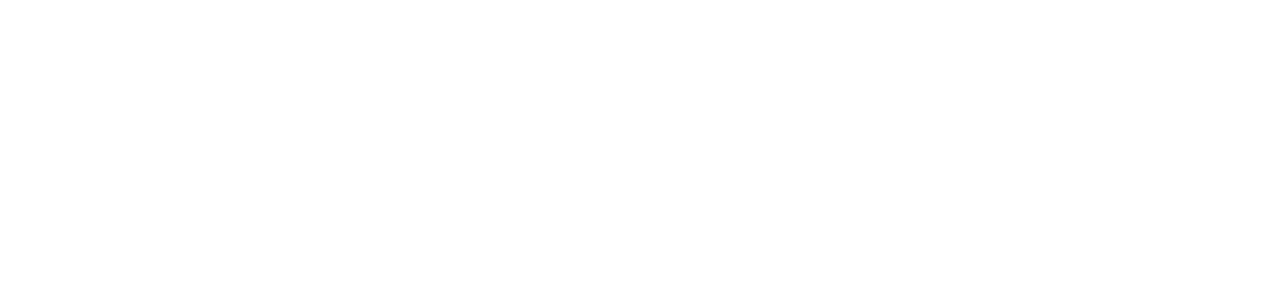
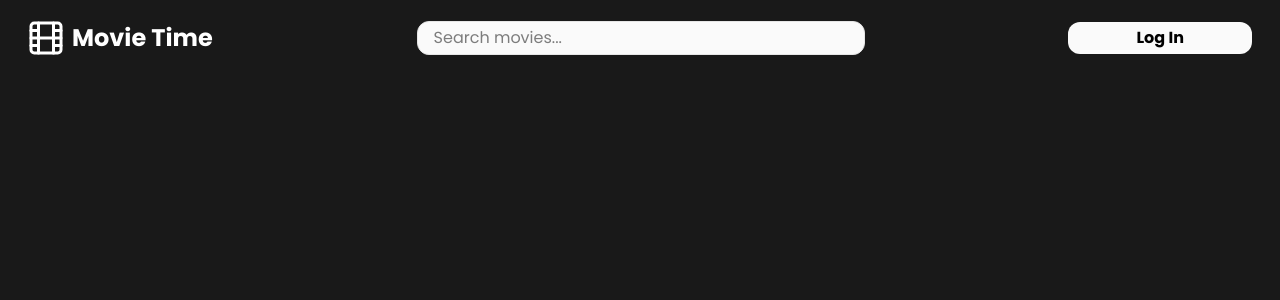
Before and after one commit to tokyoprikol/movie-time, a React (Vite) app: page / in a window 1280 px wide. Shown: the top 300 px of the page. Built offline with nearby package versions, Linux system fonts and the light colour scheme.

Commit message:
Add Header component with custom UI components

```diff
--- a/src/App.tsx
+++ b/src/App.tsx
@@ -1,5 +1,11 @@
+import Header from "./components/Header";
+
 function App() {
-    return <></>;
+    return (
+        <>
+            <Header />
+        </>
+    );
 }
 
 export default App;
--- /dev/null
+++ b/src/components/Header.tsx
@@ -0,0 +1,18 @@
+import Logo from "../assets/imgs/film.svg";
+import Button from "./UI/button/Button";
+import Input from "./UI/input/Input";
+
+const Header = () => {
+    return (
+        <div className="flex justify-between items-center p-5 px-7">
+            <div className="flex items-center gap-2 cursor-pointer">
+                <img src={Logo} alt="logo" />
+                <span className="text-2xl font-bold">Movie Time</span>
+            </div>
+            <Input type="text" placeholder="Search movies..." />
+            <Button>Log In</Button>
+        </div>
+    );
+};
+
+export default Header;
--- /dev/null
+++ b/src/components/UI/button/Button.tsx
@@ -0,0 +1,16 @@
+type ButtonProps = {
+    children: React.ReactNode;
+};
+
+const Button = ({ children, ...props }: ButtonProps) => {
+    return (
+        <button
+            {...props}
+            className="bg-neutral-50 rounded-xl text-black font-bold px-17 py-1 hover:bg-neutral-200 transition cursor-pointer"
+        >
+            {children}
+        </button>
+    );
+};
+
+export default Button;
--- /dev/null
+++ b/src/components/UI/input/Input.tsx
@@ -0,0 +1,14 @@
+import type { InputHTMLAttributes } from "react";
+
+type InputProps = InputHTMLAttributes<HTMLInputElement>;
+
+const Input = ({ ...props }: InputProps) => {
+    return (
+        <input
+            {...props}
+            className="w-full max-w-md bg-neutral-50 px-4 py-1 rounded-xl border text-black border-neutral-200 focus:outline-none focus:ring-1 focus:ring-neutral-500"
+        />
+    );
+};
+
+export default Input;
--- a/src/index.css
+++ b/src/index.css
@@ -1 +1,9 @@
+@import url('https://fonts.googleapis.com/css2?family=Poppins:ital,wght@0,100;0,200;0,300;0,400;0,500;0,600;0,700;0,800;0,900;1,100;1,200;1,300;1,400;1,500;1,600;1,700;1,800;1,900&display=swap');
 @import "tailwindcss";
+
+@layer base {
+    body {
+        @apply bg-neutral-900/99 text-white;
+        font-family: 'Poppins', sans-serif;
+    }
+}
```
Also changed, not shown: src/App.css (deleted), src/assets/imgs/film.svg (added).
